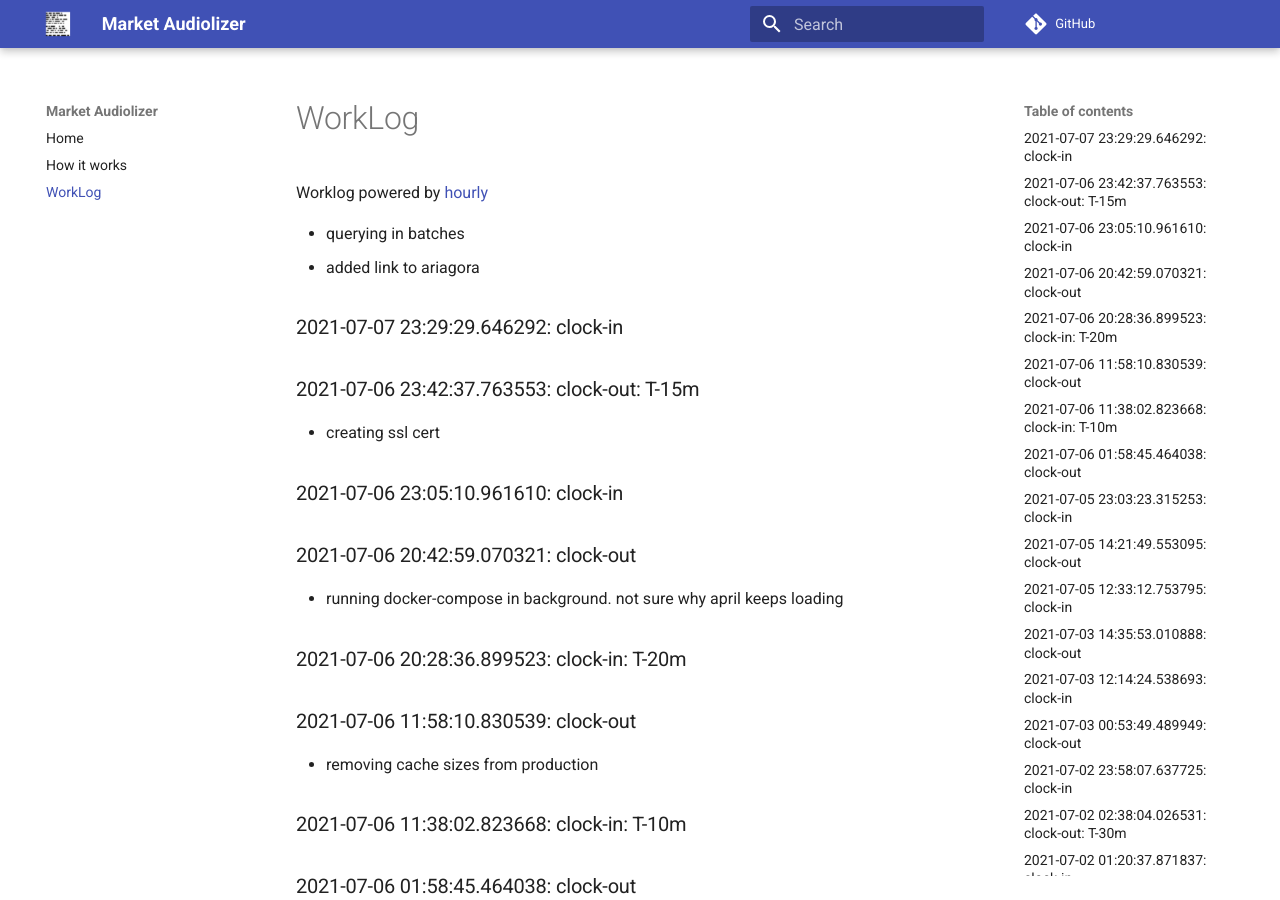
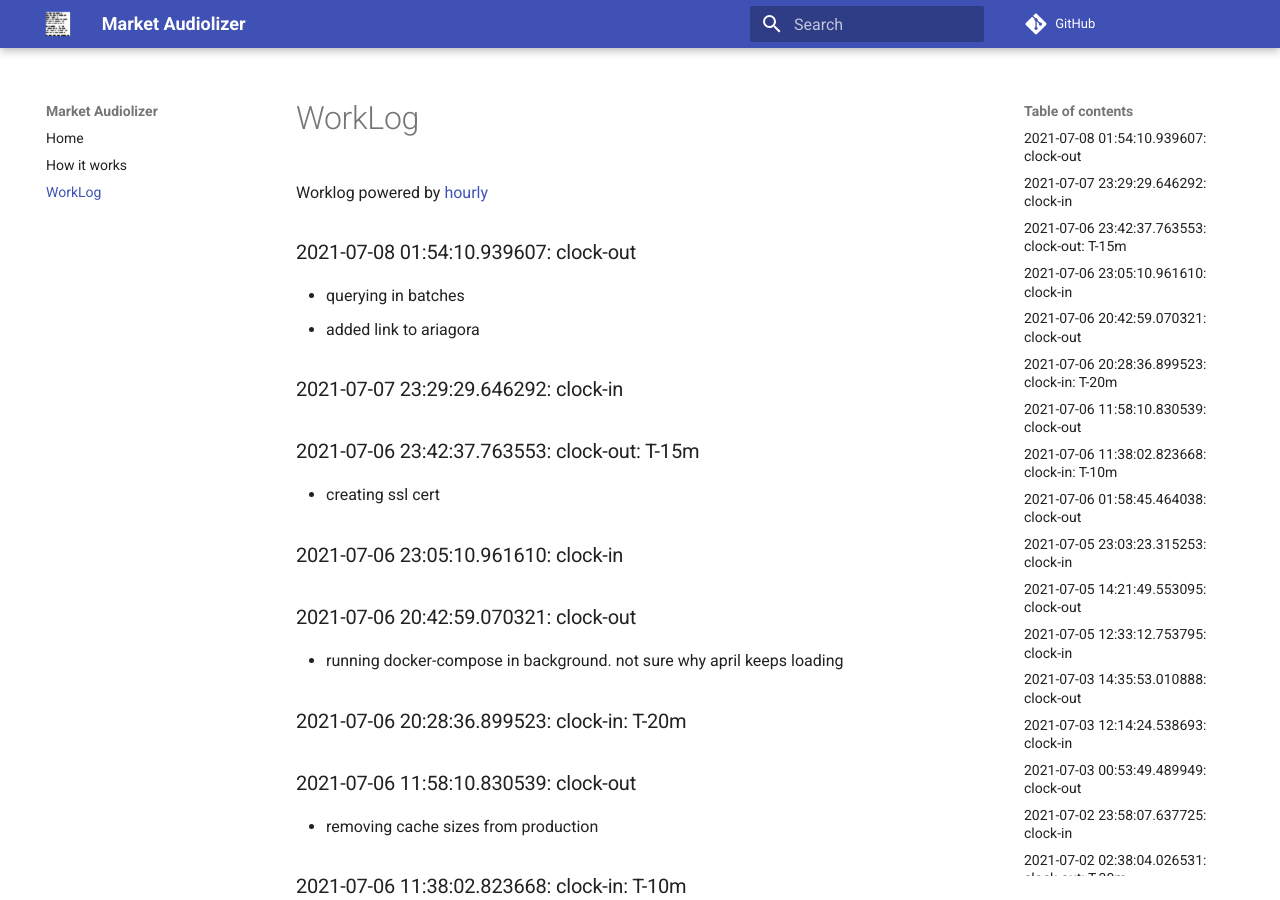
Before and after one commit to asherp/audiolizer, an MkDocs documentation site: the page built from docs/WorkLog.md, in a window 1280 px wide and 900 px high. Built offline with MkDocs 1.6.1 and Material for MkDocs 9.7.7, drawn with Linux system fonts in a browser that asks for light colours; comment, search, counter and statistics services are not loaded.

Commit message:
clock-out

```diff
--- a/WorkLog.md
+++ b/WorkLog.md
@@ -1,3 +1,5 @@
+### 2021-07-08 01:54:10.939607: clock-out
+
 * querying in batches
 * added link to ariagora
 
```
